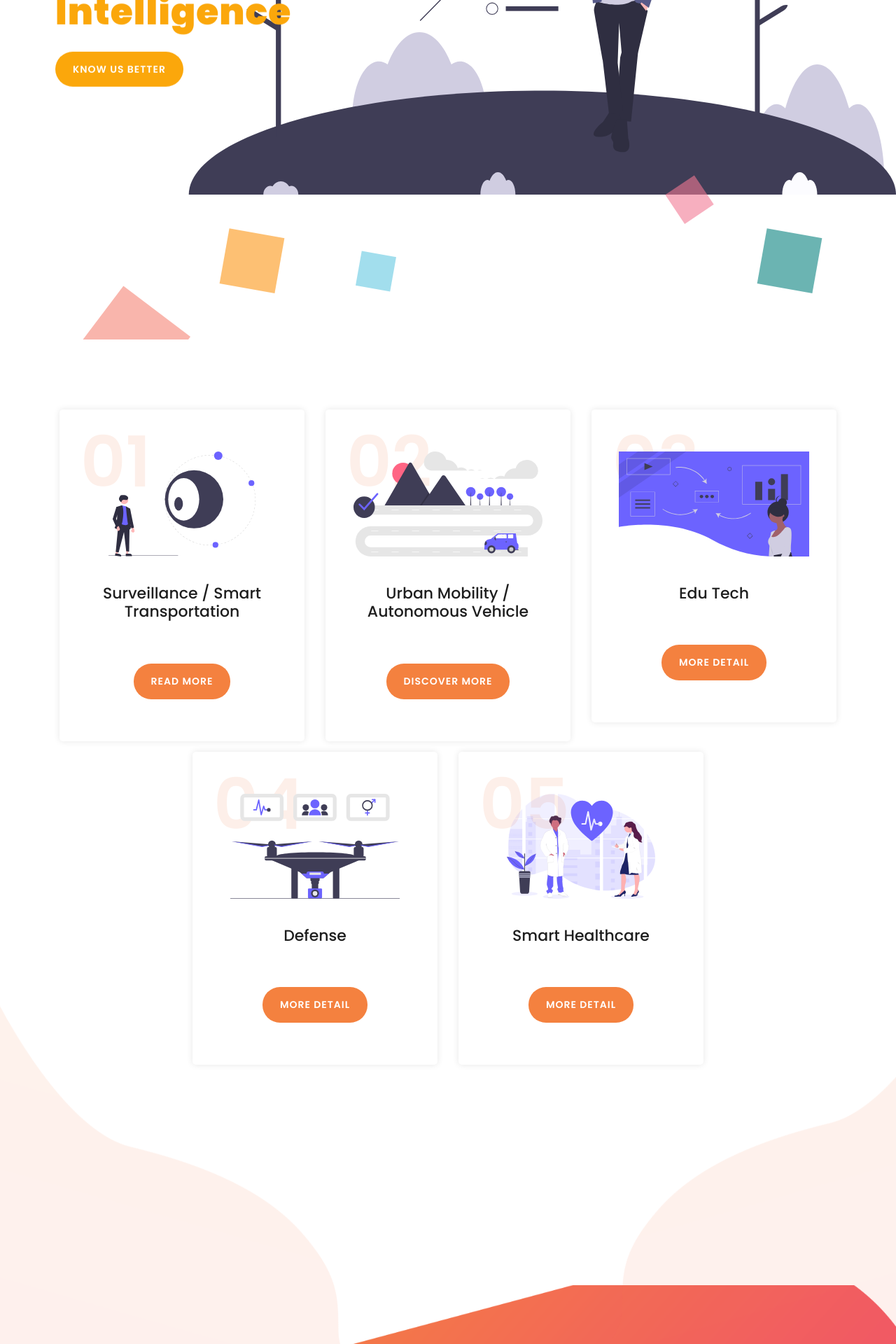
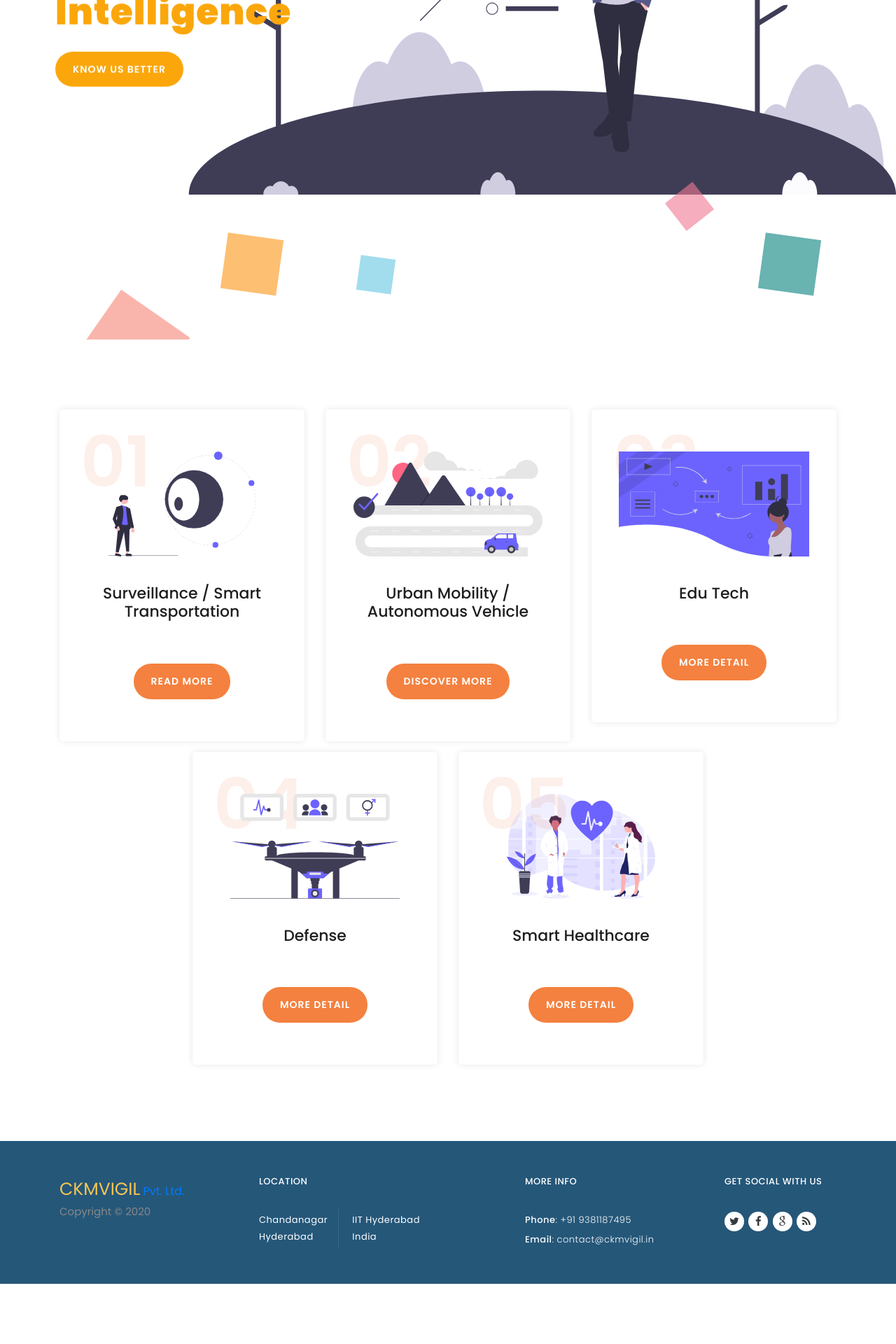
Before and after one commit to vibhanshujainiiitr/ckm-vigil, a Jekyll site: the page built from index.html, in a window 1280 px wide. Shown: the part 415-2335 px from the top of the page at 70% size. Built offline with Jekyll 4.4.1, drawn with Linux system fonts in a browser that asks for light colours; after the commit the page ends 2249 px from its top, so only the background shows below that; some of the changed text lies outside the part shown.

Commit message:
Footer Area added

```diff
--- a/_includes/footer.html
+++ b/_includes/footer.html
@@ -1,38 +1,47 @@
-
-
     <!-- ***** Footer Start ***** -->
-    <footer id="contact-us">
+    <footer class="footer">
         <div class="container">
-            <div class="footer-content">
-                <div class="row">
-
-                    <!-- ***** Contact Form End ***** ->
-                    <div class="right-content col-lg-6 col-md-12 col-sm-12">
-                        <h2>More About <em>Lava</em></h2>
-                        <p>Phasellus dapibus urna vel lacus accumsan, iaculis eleifend leo auctor. Duis at finibus odio.
-                            Vivamus ut pharetra arcu, in porta metus. Suspendisse blandit pulvinar ligula ut elementum.
-                            <br><br>If you need this contact form to send email to your inbox, you may follow our <a
-                                rel="nofollow" href="https://templatemo.com/contact" target="_parent">contact</a> page
-                            for more detail.</p>
-                        <ul class="social">
-                            <li><a href="https://fb.com/templatemo"><i class="fa fa-facebook"></i></a></li>
-                            <li><a href="#"><i class="fa fa-twitter"></i></a></li>
-                            <li><a href="#"><i class="fa fa-linkedin"></i></a></li>
-                            <li><a href="#"><i class="fa fa-rss"></i></a></li>
-                            <li><a href="#"><i class="fa fa-dribbble"></i></a></li>
+            <div class="row">
+                <div class="col-md-3 col-sm-12">
+                    <div class="logo">
+                        <a class="logo-ft scroll-top" href="#"><em>CKMVIGIL</em> Pvt. Ltd.</a>
+                        <p>Copyright &copy; 2020
+                       </p>
+                    </div>
+                </div>
+                <div class="col-md-4 col-sm-12">
+                    <div class="location">
+                        <h4>Location</h4>
+                        <ul>
+                            <li>Chandanagar<br>Hyderabad</li>
+                            <li>IIT Hyderabad<br>India</li>
                         </ul>
-                    </div> -->
+                    </div>
                 </div>
-            </div>
-            <div class="row">
-                <div class="col-lg-12">
-                    <div class="sub-footer">
-                        <p>Copyright &copy; 2020 CKM VIGIL Pvt. Ltd.
+                <div class="col-md-3 col-sm-12">
+                    <div class="contact-info">
+                        <h4>More Info</h4>
+                        <ul>
+                            <li><em>Phone</em>: +91 9381187495</li>
+                            <li><em>Email</em>: contact@ckmvigil.in</li>
+                        </ul>
+                    </div>
+                </div>
+                <div class="col-md-2 col-sm-12">
+                    <div class="connect-us">
+                        <h4>Get Social with us</h4>
+                        <ul>
+                            <li><a href=""><i class="fa fa-twitter"></i></a></li>
+                            <li><a href=""><i class="fa fa-facebook"></i></a></li>
+                            <li><a href=""><i class="fa fa-google"></i></a></li>
+                            <li><a href=""><i class="fa fa-rss"></i></a></li>
+                        </ul>
                     </div>
                 </div>
             </div>
         </div>
     </footer>
+
 
     <!-- jQuery -->
     <script src="assets/js/jquery-2.1.0.min.js"></script>
--- a/assets/css/style.css
+++ b/assets/css/style.css
@@ -962,36 +962,6 @@ footer
 ---------------------------------------------
 */
 
-@media (max-width: 992px) {
-  footer {
-    padding-top: 0px!important;
-    margin-top: 0px!important;
-  }
-  .contact-form {
-    margin-bottom: 45px;
-  }
-  footer .right-content {
-    text-align: center;
-  }
-  footer .footer-content {
-    padding: 60px 0px!important;
-  }
-}
-
-footer {
-  margin-top: 200px;
-  padding-top: 120px;
-  background-image: url(../images/footer-bg.png);
-  background-repeat: no-repeat;
-  background-position: center center;
-  background-size: cover;
-  width: 100%;
-}
-
-footer .footer-content {
-  padding: 120px 0px;
-}
-
 .contact-form {
   position: relative;
   z-index: 10;
@@ -1000,10 +970,6 @@ footer .footer-content {
   background-color: #fff;
   box-shadow: 0px 0px 10px rgba(0,0,0,0.1);
 
-}
-
-footer .right-content {
-  align-self: center;
 }
 
 .contact-form input,
@@ -1044,112 +1010,6 @@ footer .right-content {
 
 .contact-form ::placeholder {
   color: #7a7a7a;
-}
-
-.footer-content .right-content {
-  color: #fff;
-}
-
-.footer-content .right-content h2 {
-  margin-top: 0px;
-  margin-bottom: 30px;
-  font-size: 42px;
-  text-transform: capitalize;
-  font-weight: 700;
-  letter-spacing: 1px;
-}
-
-.footer-content .right-content h2 em {
-  font-style: normal;
-  color: #fba70b;
-}
-
-.footer-content .right-content p {
-  color: #FFF;
-}
-
-.footer-content .right-content a {
-  color: #FFF;
-}
-
-.footer-content .right-content a:hover {
-  color: #FC3;
-}
-
-footer .social {
-  overflow: hidden;
-  margin-top: 30px;
-}
-
-footer .social li:first-child {
-  margin-left: 0px;
-}
-
-footer .social li {
-  margin: 0px 7.5px;
-  display: inline-block;
-}
-
-footer .social li a {
-  color: #fff;
-  text-align: center;
-  background-color: transparent;
-  border: 1px solid #fff;
-  width: 44px;
-  height: 44px;
-  line-height: 44px;
-  border-radius: 50%;
-  display: inline-block;
-  font-size: 16px;
-  -webkit-transition: all 0.3s ease 0s;
-  -moz-transition: all 0.3s ease 0s;
-  -o-transition: all 0.3s ease 0s;
-  transition: all 0.3s ease 0s;
-}
-
-footer .social li a:hover {
-  background-color: #fba70b;
-  border-color: #fba70b;
-  color: #fff;
-}
-
-footer .copyright {
-  margin-top: 10px;
-  font-weight: 400;
-  font-size: 15px;
-  color: #4a4a4a;
-  letter-spacing: 0.88px;
-  text-transform: capitalize;
-}
-
-footer .sub-footer {
-  padding: 60px 0px;
-  border-top: 1px solid rgba(250,250,250,0.3);
-  text-align: center;
-}
-
-footer .sub-footer a {
-	color: #FFF;
-}
-
-footer .sub-footer a:hover {
-	color: #FC3;
-}
-
-footer .sub-footer p {
-  color: #fff;
-  font-size: 15px;
-  font-weight: 300;
-  letter-spacing: 0.5px;
-}
-
-@media (max-width: 991px) {
-  footer .copyright {
-    text-align: center;
-  }
-  footer .social {
-    text-align: center;
-  }
 }
 
 /*
@@ -1235,3 +1095,143 @@ preloader
     opacity: 0;
   }
 }
+
+
+.footer {
+	margin-top: -6px;
+	background-color: #255779;
+	padding: 50px 0px;
+}
+.logo em {
+	font-style: normal;
+	font-size: 25px;
+	color: #f7c552;
+}
+.location h4 {
+	margin-top: 0px;
+	font-size: 13px;
+	font-weight: 500;
+	color: #fff;
+	text-transform: uppercase;
+	letter-spacing: 0.5px;
+	margin-bottom: 30px;
+}
+
+.location ul li {
+	font-size: 13px;
+	color: #fff;
+	display: inline-block;
+	line-height: 24px;
+	letter-spacing: 0.5px;
+	padding-top: 5px;
+	padding-bottom: 5px;
+}
+
+.location ul li:first-child {
+	margin-right: 15px;
+	padding-right: 15px;
+	border-right: 1px solid rgba(250, 250, 250, 0.1);
+}
+
+.contact-info h4 {
+	margin-top: 0px;
+	font-size: 13px;
+	font-weight: 500;
+	color: #fff;
+	text-transform: uppercase;
+	letter-spacing: 0.5px;
+	margin-bottom: 30px;
+}
+
+.contact-info ul li {
+	font-size: 13px;
+	color: #fff;
+	display: inline-block;
+	line-height: 24px;
+	letter-spacing: 0.5px;
+	padding-top: 5px;
+	padding-bottom: 5px;
+	font-weight: 300;
+	margin-bottom: -15px;
+}
+
+.contact-info ul li em {
+	font-style: normal;
+	font-weight: 500;
+}
+
+.connect-us h4 {
+	margin-top: 0px;
+	font-size: 13px;
+	font-weight: 500;
+	color: #fff;
+	text-transform: uppercase;
+	letter-spacing: 0.5px;
+	margin-bottom: 35px;
+}
+
+.connect-us ul li {
+	display: inline-block;
+	margin-right: 2px;
+}
+
+.connect-us ul li a {
+	display: inline-block;
+	width: 28px;
+	height: 28px;
+	line-height: 28px;
+	text-align: center;
+	background-color: #fff;
+	border-radius: 50%;
+	color: #373a3c;
+	font-size: 15px;
+	transition: all 0.3s;
+}
+.connect-us ul li a:hover {
+	background-color: #f7c552;
+}
+
+@media (max-width: 385px){
+
+.location ul li {
+    display: block;
+}
+
+.location ul li:first-child {
+    margin-right: 0px;
+    padding-right: 0px;
+    border-right: none;
+}
+
+}
+
+@media (max-width: 991px){
+
+.footer {
+   text-align: center;
+}
+
+.logo {
+    margin-bottom: 30px;
+    padding-bottom: 30px;
+    border-bottom: 1px solid rgba(250, 250, 250, 0.1);
+}
+
+.location {
+    margin-bottom: 30px;
+    padding-bottom: 30px;
+    border-bottom: 1px solid rgba(250, 250, 250, 0.1);
+}
+
+.contact-info {
+    margin-bottom: 30px;
+    padding-bottom: 30px;
+    border-bottom: 1px solid rgba(250, 250, 250, 0.1);
+}
+
+.contact-info ul li {
+    margin-right: 10px;
+    margin-left: 10px;
+}
+
+}
--- a/index.html
+++ b/index.html
@@ -113,7 +113,7 @@ title: Home
             </div>
         </div>
     </section>
-    <!-- ***** Features Big Item End ***** -->
+    <!-- ***** Features Big Item End ***** ->
 
     <div class="left-image-decor"></div>
 
@@ -159,7 +159,7 @@ title: Home
             </div>
         </div>
     </section>
-    <!-- ***** Features Big Item End ***** -->
+    <!-- ***** Features Big Item End ***** ->
 
     <div class="right-image-decor"></div>
 
```
Also changed, not shown: _layouts/technology.html (+35 -25 lines).
